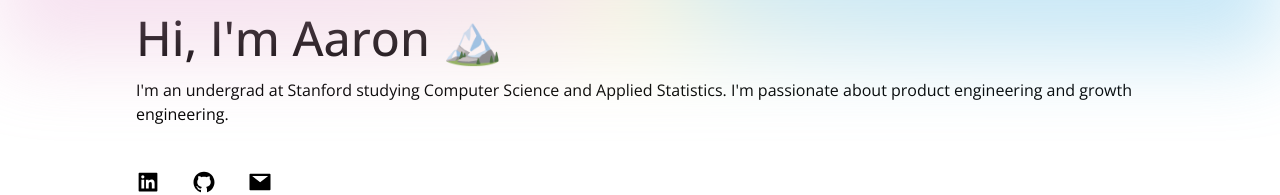
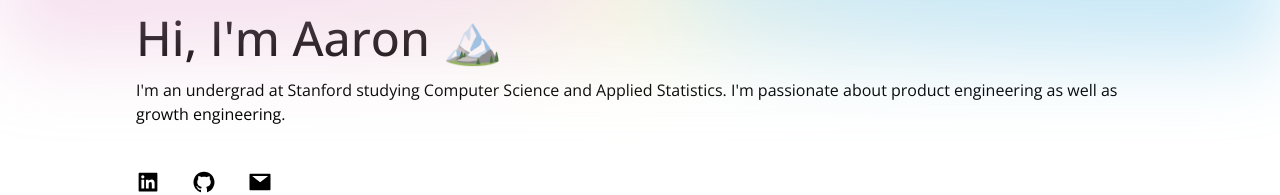
Before and after one commit to aaronkjin/personal, a Next.js app: page / in a window 1280 px wide. Shown: the part 202-397 px from the top of the page. Built offline with nearby package versions, Linux system fonts and the light colour scheme.

Commit message:
change back

```diff
--- a/pages/index.js
+++ b/pages/index.js
@@ -19,7 +19,7 @@ export default function Home() {
         </h1>
         <h1 className="text-sm tablet:text-base p-1 tablet:p-2 w-full">
           I&apos;m an undergrad at Stanford studying Computer Science and
-          Applied Statistics. I&apos;m passionate about product engineering and growth engineering.
+          Applied Statistics. I&apos;m passionate about product engineering as well as growth engineering.
         </h1>
       </div>
       <div className="tablet:flex hidden">
```
